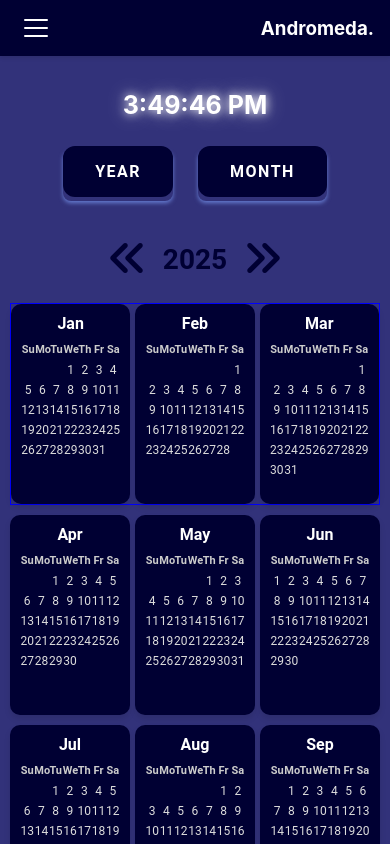
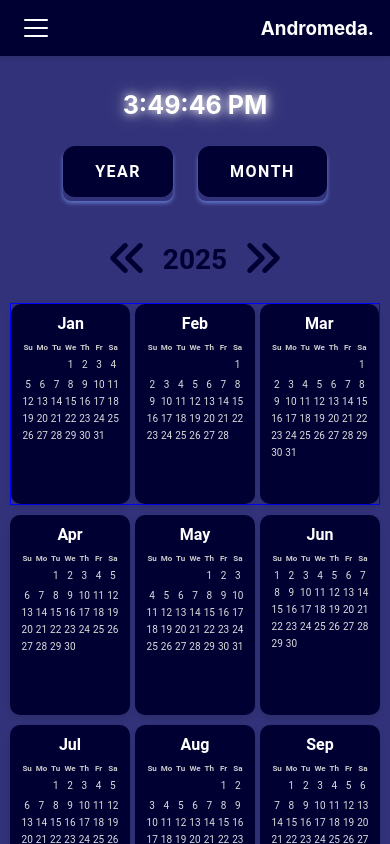
Before and after one commit to abk2191/organiser, a React (Vite) app: page /organiser/calendar in a window 390 px wide. Both pictures are taken after a click on the button "YEAR". Shown: the top 844 px of the page. Built offline with nearby package versions, Linux system fonts and the light colour scheme.

Commit message:
Added new features

```diff
--- a/src/Calendar.jsx
+++ b/src/Calendar.jsx
@@ -1280,7 +1280,7 @@ function Calendar() {
               key={day}
               className="day-header"
               style={{
-                fontSize: "11px",
+                fontSize: "8px",
                 textAlign: "center",
                 color: "#ccc",
                 fontWeight: "bold",
@@ -1344,7 +1344,7 @@ function Calendar() {
                       hasEvent ? "has-event" : ""
                     }`}
                     style={{
-                      fontSize: "12px",
+                      fontSize: "10px",
                       textAlign: "center",
                       padding: "2px 0",
                       backgroundColor: hasEvent ? "#000033" : "transparent",
--- a/src/index.css
+++ b/src/index.css
@@ -1752,6 +1752,10 @@ html.dark-theme {
     margin-top: 5px;
   }
 
+  .day-header {
+    font-size: 2px;
+  }
+
   .clndr-wrpr {
     padding: 20px;
   }
```
